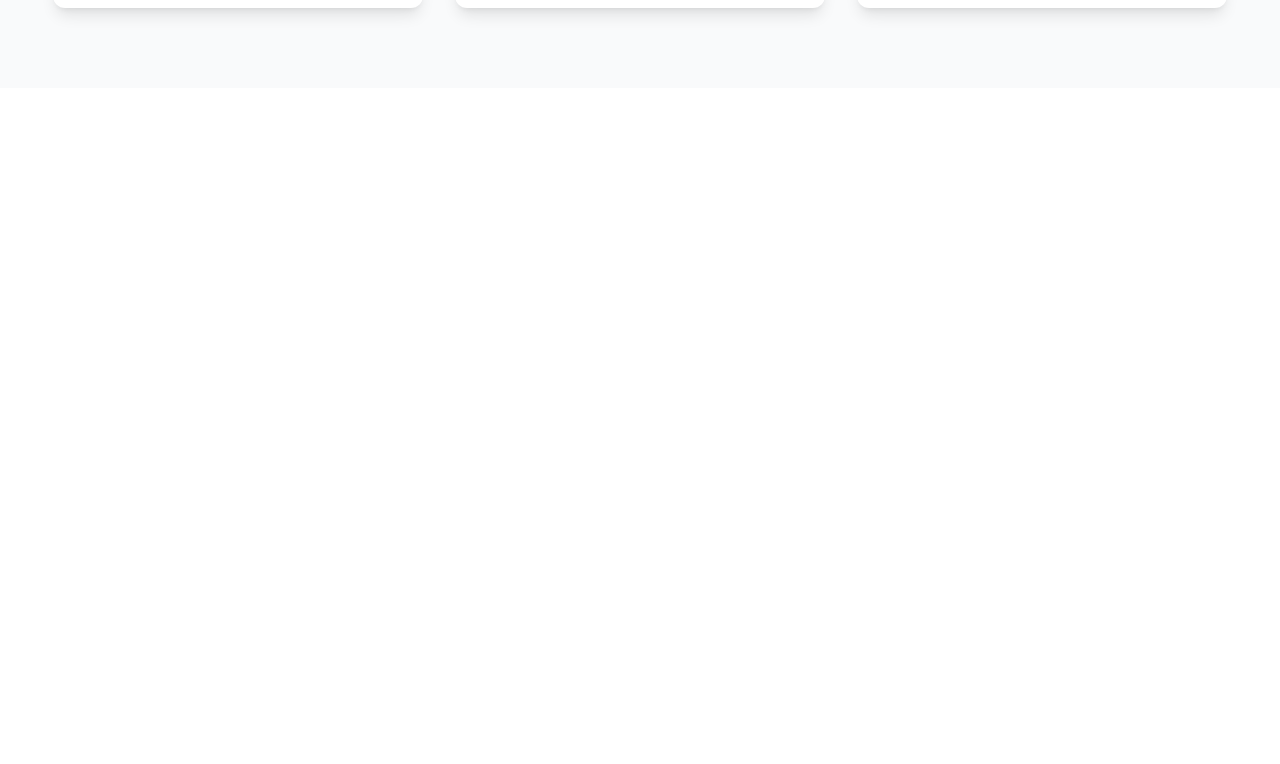
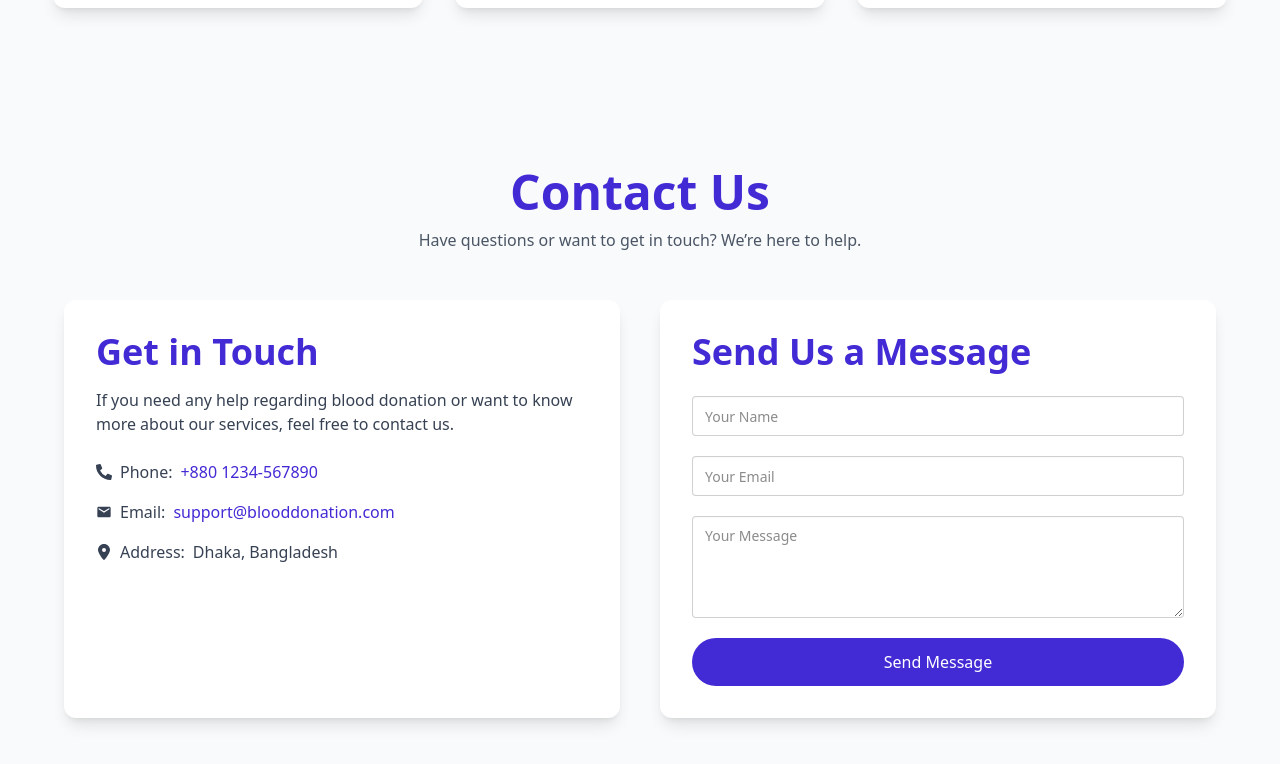
Before and after one commit to Abdul-Kader-Rimon/assignment11, a React (Vite) app: page / in a window 1280 px wide. Shown: the part 1257-2021 px from the top of the page. Before the commit the page ends 1345 px from the top, so only its background shows below. Built offline with nearby package versions, Linux system fonts and the light colour scheme; no server answers.

Commit message:
ContactUs section done

```diff
--- /dev/null
+++ b/src/pages/Home/ContactUs.jsx
@@ -0,0 +1,90 @@
+import React from "react";
+import { FaPhoneAlt } from "react-icons/fa";
+import { FaLocationDot } from "react-icons/fa6";
+import { MdEmail } from "react-icons/md";
+
+const ContactUs = () => {
+  return (
+    <section className="py-20 bg-gray-50">
+      <div className="w-11/12 max-w-6xl mx-auto">
+        <div className="text-center mb-12">
+          <h2 className="text-3xl md:text-5xl font-bold text-[#422ad5]">
+            Contact Us
+          </h2>
+          <p className="text-gray-600 mt-3">
+            Have questions or want to get in touch? We’re here to help.
+          </p>
+        </div>
+
+        <div className="grid grid-cols-1 md:grid-cols-2 gap-10">
+          <div className="bg-white rounded-xl shadow-lg p-8">
+            <h3 className="text-2xl md:text-4xl font-semibold text-[#422ad5] mb-4">
+              Get in Touch
+            </h3>
+
+            <p className="text-gray-700 mb-6">
+              If you need any help regarding blood donation or want to know more
+              about our services, feel free to contact us.
+            </p>
+
+            <div className="space-y-4 text-gray-700">
+              <p className="flex items-center gap-2">
+                <FaPhoneAlt /> <span className="font-medium">Phone:</span>{" "}
+                <span className="text-[#422ad5]">+880 1234-567890</span>
+              </p>
+              <p className="flex items-center gap-2">
+                <MdEmail /> <span className="font-medium">Email:</span>{" "}
+                <span className="text-[#422ad5]">
+                  support@blooddonation.com
+                </span>
+              </p>
+              <p className="flex items-center gap-2">
+                <FaLocationDot /> <span className="font-medium">Address:</span>{" "}
+                Dhaka, Bangladesh
+              </p>
+            </div>
+          </div>
+
+          <div className="bg-white rounded-xl shadow-lg p-8">
+            <h3 className="text-2xl md:text-4xl font-semibold text-[#422ad5] mb-6">
+              Send Us a Message
+            </h3>
+
+            <form className="space-y-5">
+              <input
+                type="text"
+                placeholder="Your Name"
+                className="input input-bordered w-full focus:border-[#422ad5]"
+                required
+              />
+
+              <input
+                type="email"
+                placeholder="Your Email"
+                className="input input-bordered w-full focus:border-[#422ad5]"
+                required
+              />
+
+              <textarea
+                rows="4"
+                placeholder="Your Message"
+                className="textarea textarea-bordered w-full focus:border-[#422ad5]"
+                required
+              ></textarea>
+
+              <button
+                type="submit"
+                className="w-full bg-[#422ad5] text-white py-3 rounded-full font-medium
+                transition-all duration-300 hover:bg-[#341fb3] hover:shadow-lg active:scale-95"
+              >
+                Send Message
+              </button>
+            </form>
+          </div>
+        </div>
+      </div>
+    </section>
+  );
+};
+
+export default ContactUs;
--- a/src/pages/Home/Home.jsx
+++ b/src/pages/Home/Home.jsx
@@ -2,12 +2,14 @@ import React from 'react';
 import { Link } from 'react-router';
 import BannerSlider from './BannerSlider';
 import Featured from './Featured';
+import ContactUs from './ContactUs';
 
 const Home = () => {
     return (
       <div>
       <BannerSlider/>
         <Featured/>
+        <ContactUs/>
 
 
       </div>
```
